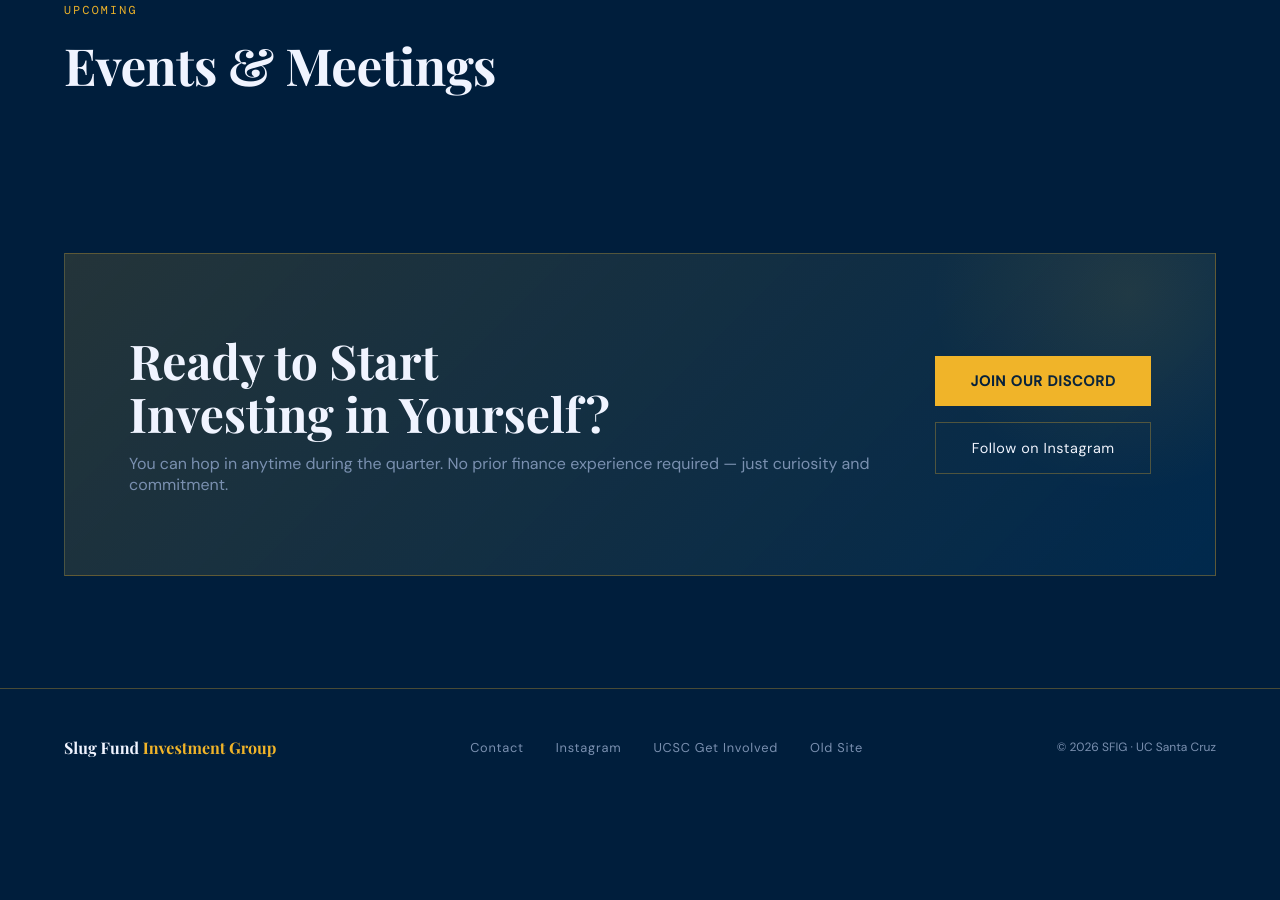
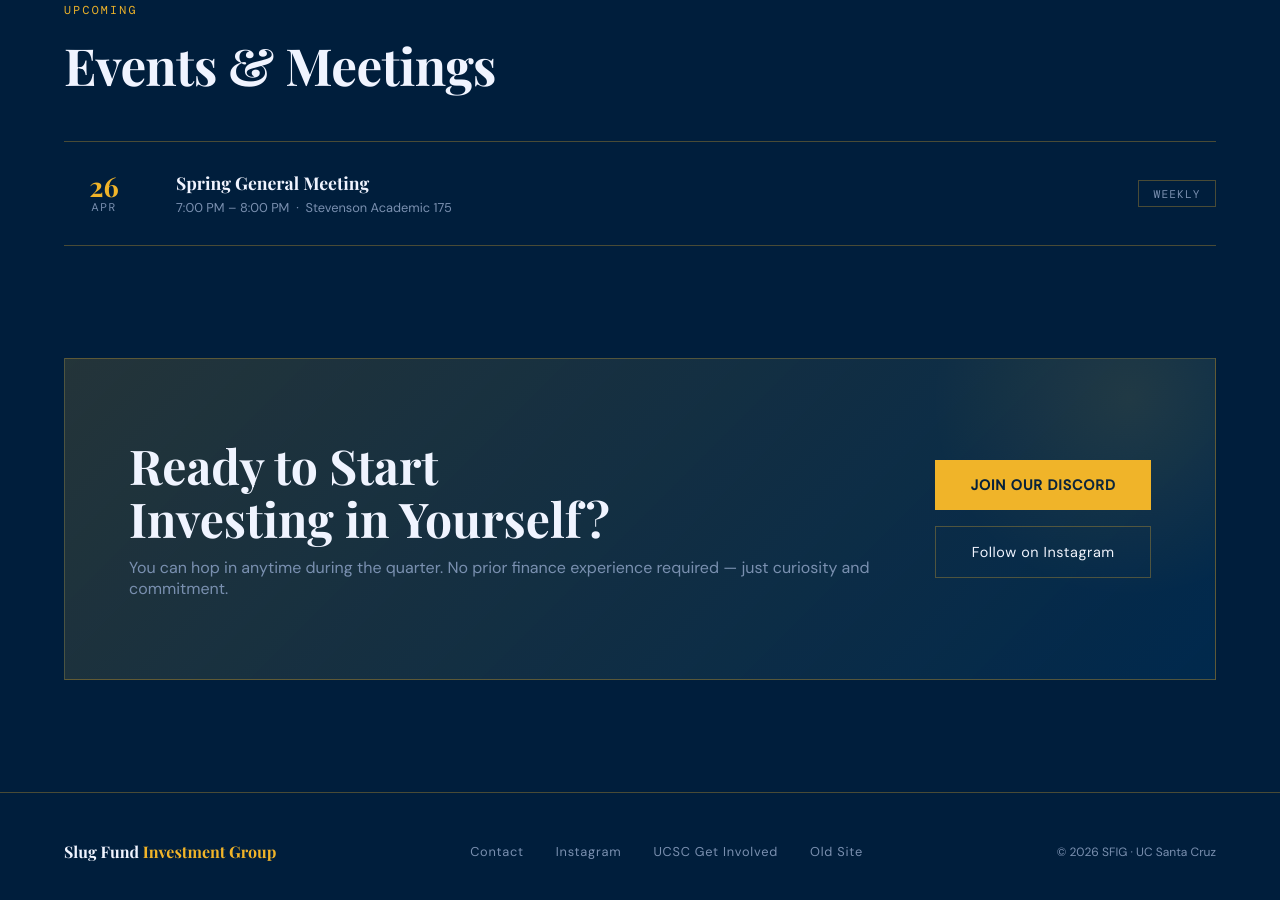
Before and after one commit to UCSC-SFIG/websitev2, a website: page index.html in a window 1280 px wide. Shown: the part 5433-6333 px from the top of the page. Before the commit the page ends 6239 px from the top, so only its background shows below. Drawn offline with nearby package versions, Linux system fonts and the light colour scheme.

Commit message:
changed meeting schedule

```diff
--- a/index.html
+++ b/index.html
@@ -629,6 +629,18 @@
   <p class="section-label reveal">Upcoming</p>
   <h2 class="section-title reveal">Events & Meetings</h2>
   <div class="events-list">
+
+    <div class="event-item reveal">
+      <div class="event-date">
+        <div class="day">26</div>
+        <div class="month">Apr</div>
+      </div>
+      <div>
+        <div class="event-title">Spring General Meeting</div>
+        <div class="event-meta">7:00 PM – 8:00 PM &nbsp;·&nbsp; Stevenson Academic 175</div>
+      </div>
+      <div class="event-tag">Weekly</div>
+    </div>
   </div>
 </section>
 
```
